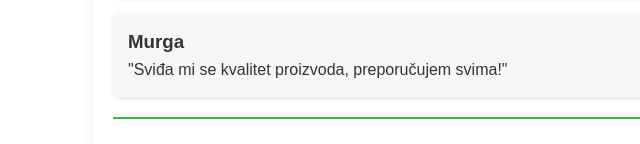
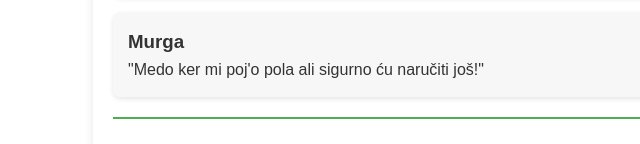
Before and after one commit to mitro031/fabrikavoca2, a plain HTML site: page index.html in a window 1280 px wide. Shown: the part 1940-2084 px from the top of the page, 35-675 px from the left. Drawn offline with Linux system fonts and the light colour scheme.

Commit message:
index.html

```diff
--- a/index.html
+++ b/index.html
@@ -306,7 +306,7 @@
                         <span>&#9733;</span>
                     </div>
                 </div>
-                <p>"Sviđa mi se kvalitet proizvoda, preporučujem svima!"</p>
+                <p>"Medo ker mi poj'o pola ali sigurno ću naručiti još!"</p>
             </div>
         </section>
 
```
